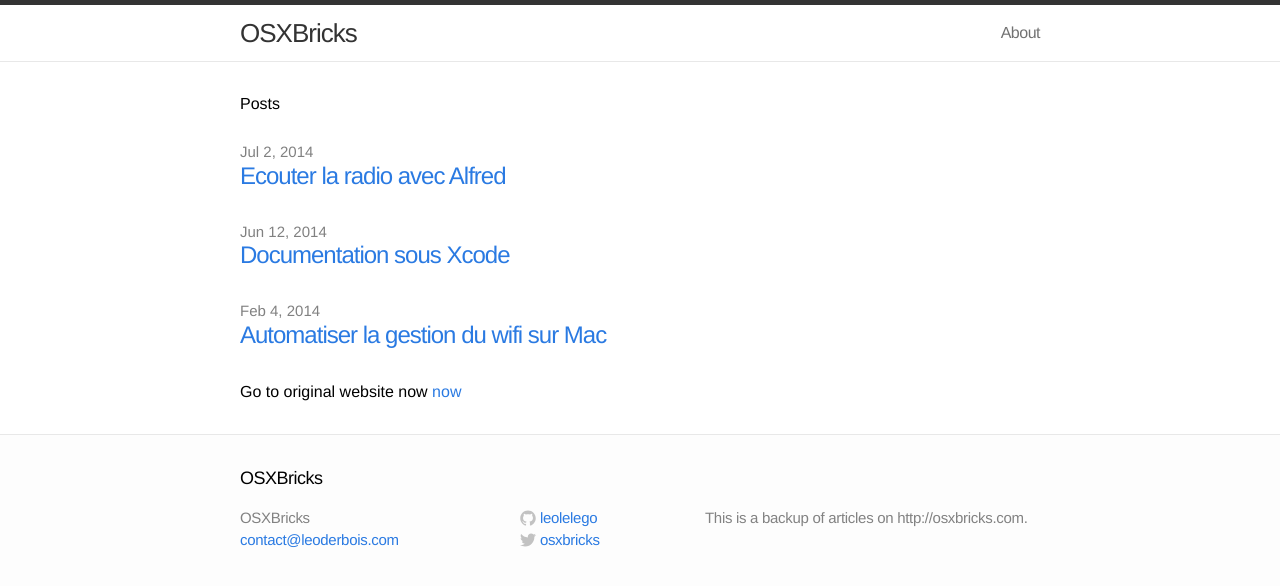
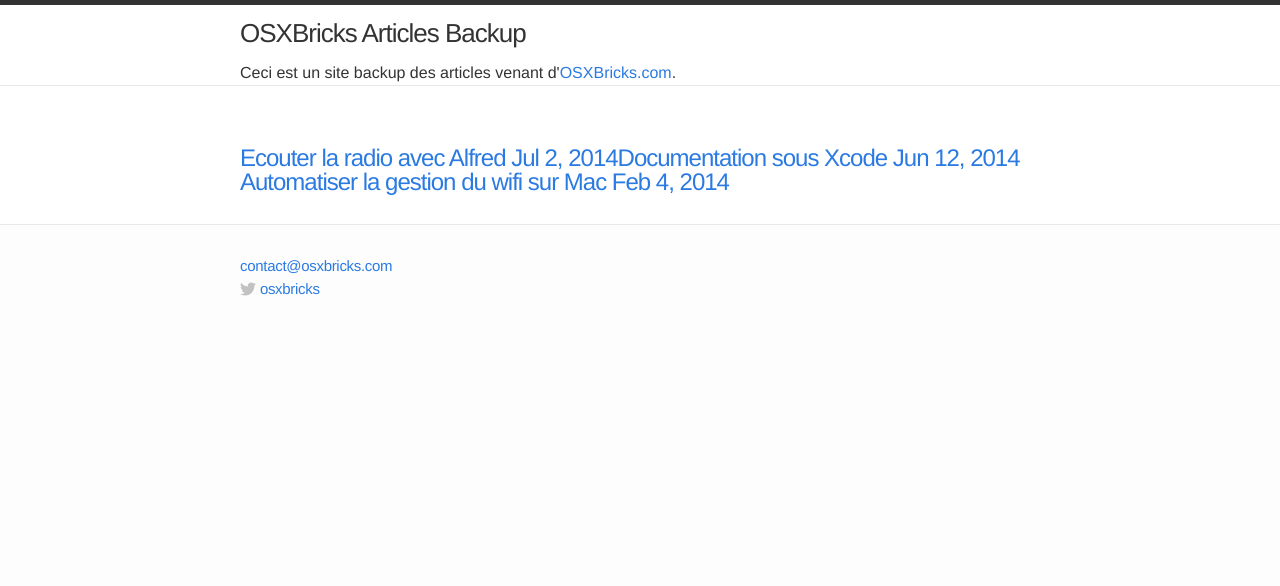
Before and after one commit to gitter-badger/osxbricks, a Jekyll site: the page built from index.html, in a window 1280 px wide. Shown: the top 586 px of the page. Built offline with Jekyll 4.4.1, drawn with Linux system fonts in a browser that asks for light colours.

Commit message:
updates CSS et HTML

```diff
--- a/_config.yml
+++ b/_config.yml
@@ -1,8 +1,8 @@
 # Site settings
-title: OSXBricks
-email: contact@leoderbois.com
+title: OSXBricks Articles Backup
+email: contact@osxbricks.com
 description: "This is a backup of articles on http://osxbricks.com."
-baseurl: "http://leolelego.github.io/osxbricks/"
+baseurl: ""
 url: "http://leolelego.github.io/osxbricks/"
 twitter_username: osxbricks
 github_username:  leolelego
--- a/_includes/footer.html
+++ b/_includes/footer.html
@@ -1,38 +1,10 @@
 <footer class="site-footer">
 
   <div class="wrap">
-
-    <h2 class="footer-heading">{{ site.title }}</h2>
-
     <div class="footer-col-1 column">
       <ul>
-        <li>{{ site.title }}</li>
         <li><a href="mailto:{{ site.email }}">{{ site.email }}</a></li>
-      </ul>
-    </div>
-
-    <div class="footer-col-2 column">
-      <ul>
-        {% if site.github_username %}<li>
-          <a href="https://github.com/{{ site.github_username }}">
-            <span class="icon github">
-              <svg version="1.1" class="github-icon-svg" xmlns="http://www.w3.org/2000/svg" xmlns:xlink="http://www.w3.org/1999/xlink" x="0px" y="0px"
-                 viewBox="0 0 16 16" enable-background="new 0 0 16 16" xml:space="preserve">
-                <path fill-rule="evenodd" clip-rule="evenodd" fill="#C2C2C2" d="M7.999,0.431c-4.285,0-7.76,3.474-7.76,7.761
-                c0,3.428,2.223,6.337,5.307,7.363c0.388,0.071,0.53-0.168,0.53-0.374c0-0.184-0.007-0.672-0.01-1.32
-                c-2.159,0.469-2.614-1.04-2.614-1.04c-0.353-0.896-0.862-1.135-0.862-1.135c-0.705-0.481,0.053-0.472,0.053-0.472
-                c0.779,0.055,1.189,0.8,1.189,0.8c0.692,1.186,1.816,0.843,2.258,0.645c0.071-0.502,0.271-0.843,0.493-1.037
-                C4.86,11.425,3.049,10.76,3.049,7.786c0-0.847,0.302-1.54,0.799-2.082C3.768,5.507,3.501,4.718,3.924,3.65
-                c0,0,0.652-0.209,2.134,0.796C6.677,4.273,7.34,4.187,8,4.184c0.659,0.003,1.323,0.089,1.943,0.261
-                c1.482-1.004,2.132-0.796,2.132-0.796c0.423,1.068,0.157,1.857,0.077,2.054c0.497,0.542,0.798,1.235,0.798,2.082
-                c0,2.981-1.814,3.637-3.543,3.829c0.279,0.24,0.527,0.713,0.527,1.437c0,1.037-0.01,1.874-0.01,2.129
-                c0,0.208,0.14,0.449,0.534,0.373c3.081-1.028,5.302-3.935,5.302-7.362C15.76,3.906,12.285,0.431,7.999,0.431z"/>
-              </svg>
-            </span>
-            <span class="username">{{ site.github_username }}</span>
-          </a>
-        </li>{% endif %}
-        {% if site.twitter_username %}<li>
+                {% if site.twitter_username %}<li>
           <a href="https://twitter.com/{{ site.twitter_username }}">
             <span class="icon twitter">
               <svg version="1.1" class="twitter-icon-svg" xmlns="http://www.w3.org/2000/svg" xmlns:xlink="http://www.w3.org/1999/xlink" x="0px" y="0px"
@@ -52,9 +24,13 @@
       </ul>
     </div>
 
-    <div class="footer-col-3 column">
-      <p class="text">{{ site.description }}</p>
+    <div class="footer-col-2 column">
+      <ul>
+
+      </ul>
     </div>
+
+
 
   </div>
 
--- a/_includes/header.html
+++ b/_includes/header.html
@@ -3,6 +3,7 @@
   <div class="wrap">
 
     <a class="site-title" href="{{ site.baseurl }}/">{{ site.title }}</a>
+        <p class="site_description">Ceci est un site backup des articles venant d'<a href="http://www.osxbricks.com">OSXBricks.com</a>.</p>
 
     <nav class="site-nav">
       <a href="#" class="menu-icon">
@@ -16,13 +17,10 @@
             c0-0.82,0.665-1.484,1.484-1.484h15.031C17.335,12.031,18,12.696,18,13.516L18,13.516z"/>
         </svg>
       </a>
-      <div class="trigger">
-        {% for page in site.pages %}
-          {% if page.title %}<a class="page-link" href="{{ page.url | prepend: site.baseurl }}">{{ page.title }}</a>{% endif %}
-        {% endfor %}
-      </div>
     </nav>
+
 
   </div>
 
+
 </header>
--- a/_layouts/page.html
+++ b/_layouts/page.html
@@ -5,6 +5,8 @@
 
   <header class="post-header">
     <h1>{{ page.title }}</h1>
+
+
   </header>
 
   <article class="post-content">
--- a/css/main.css
+++ b/css/main.css
@@ -59,7 +59,17 @@
   position: relative;
   z-index: 1;
 }
+.site_description{
+  clear: both;
+    display: block;
+  color: #333;
+  font-size: 16px;
 
+  float: left;
+
+  position: relative;
+  z-index: 1;
+}
 .site-nav {
   float: right;
   line-height: 56px;
@@ -148,16 +158,20 @@
 
 .posts { list-style-type: none; }
 
-.posts li { margin-bottom: 30px; }
+.posts li {
+  display: block;
+  margin-bottom: 30px;
+}
 
 .posts .post-link {
+  float: left;
   font-size: 24px;
   letter-spacing: -1px;
   line-height: 1;
 }
 
 .posts .post-date {
-  display: block;
+  float: right;
   font-size: 15px;
   color: #818181;
 }
--- a/index.html
+++ b/index.html
@@ -3,18 +3,12 @@
 ---
 
 <div class="home">
-
-  <h1>Posts</h1>
-
   <ul class="posts">
     {% for post in site.posts %}
       <li>
-        <span class="post-date">{{ post.date | date: "%b %-d, %Y" }}</span>
-        <a class="post-link" href="{{ post.url | prepend: site.baseurl }}">{{ post.title }}</a>
+        <a class="post-link" href="{{ post.url | prepend: site.baseurl }}">{{ post.title }} <time datetime="2014-06-17">{{ post.date | date: "%b %-d, %Y" }}</time></a>
       </li>
     {% endfor %}
   </ul>
 
-  <p class="rss-subscribe">Go to original website now <a href="http://www.osxbricks.com">now</a></p>
-
 </div>
```
Also changed, not shown: about.md (deleted, +0 -11 lines), feed.xml (deleted, +0 -30 lines).
